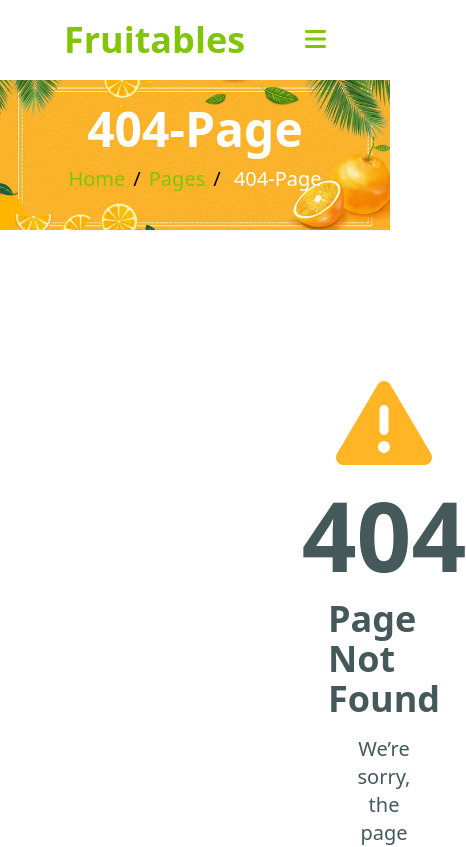
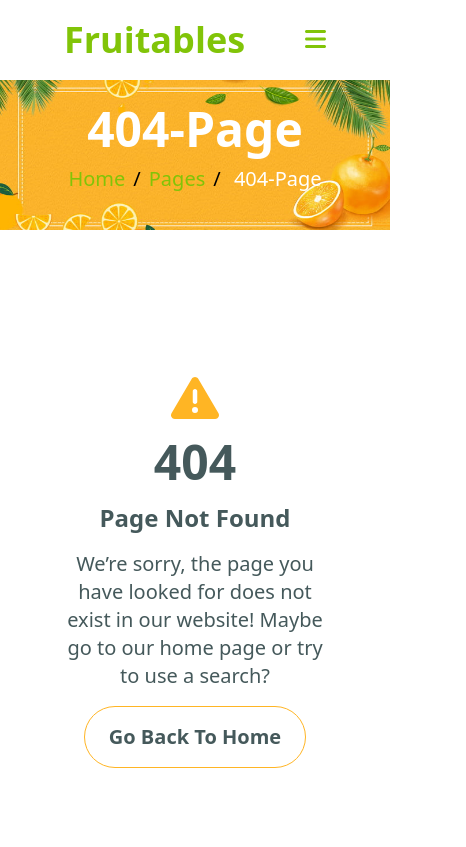
Before and after one commit to MohsinAli-2000/Fruitables-Site, a React (Vite) app: page /404-page in a window 390 px wide. Shown: the top 847 px of the page, 466 px wide, since content can reach past the window. Built offline with nearby package versions, Linux system fonts and the light colour scheme.

Commit message:
Update NotFound.jsx

```diff
--- a/src/Pages/NotFound.jsx
+++ b/src/Pages/NotFound.jsx
@@ -32,10 +32,10 @@ const NotFound = () => {
     </div>
 
 
-    <div className="flex flex-col justify-center mx-96 gap-y-4 items-center my-36">
-        <h2 className="text-custom-orange text-8xl"><FontAwesomeIcon icon={faTriangleExclamation} /></h2>
-        <h3 className="text-custom-black text-8xl font-extrabold">404</h3>
-        <p className="text-custom-black text-4xl font-bold">Page Not Found</p>
+    <div className="flex flex-col justify-center mx-16 lg:mx-96 gap-y-4 items-center my-36">
+        <h2 className="text-custom-orange text-5xl md:text-8xl"><FontAwesomeIcon icon={faTriangleExclamation} /></h2>
+        <h3 className="text-custom-black text-5xl lg:text-8xl font-extrabold">404</h3>
+        <p className="text-custom-black text-2xl lg:text-4xl font-bold">Page Not Found</p>
         <p className="text-custom-black text-xl text-center">We’re sorry, the page you have looked for does not exist in our website! Maybe go to our home page or try to use a search?</p>
         <a href="/" className="text-custom-black text-xl font-semibold border border-custom-orange px-6 py-4 hover:text-white hover:bg-custom-orange rounded-full">Go Back To Home</a>
     </div>
```
